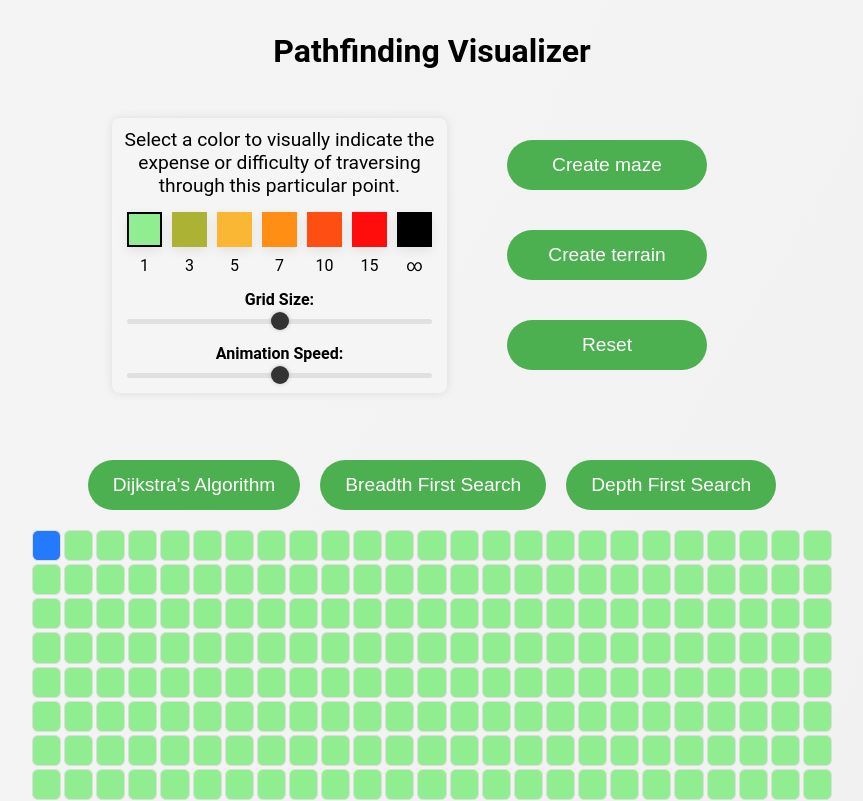
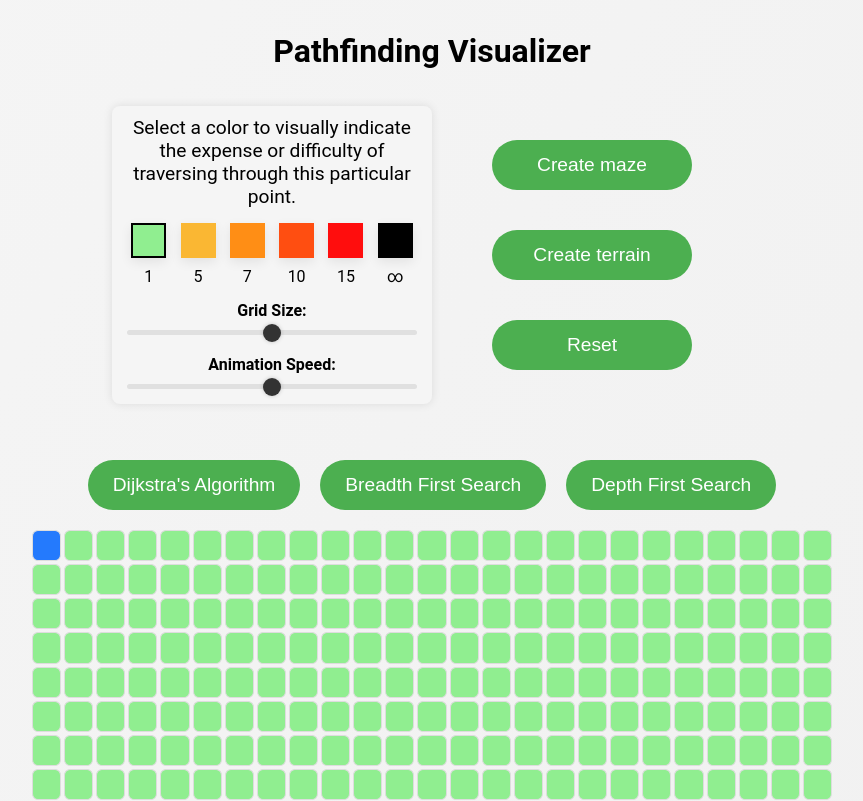
Before and after one commit to alexandengstrom/pathfinding-visualizer, a React (Vite) app: page / in a window 1280 px wide. Shown: the top 801 px of the page, without its empty margins (208-1071 px from the left). Built offline with nearby package versions, Linux system fonts and the light colour scheme.

Commit message:
wrote README

```diff
--- a/src/ControlPanel.jsx
+++ b/src/ControlPanel.jsx
@@ -1,11 +1,11 @@
 import {
   DARK_RED,
   LIGHT_GREEN,
-  MIL_GREEN,
   LIGHT_RED,
   ORANGE,
   YELLOW,
   BLACK,
+  colors,
 } from "./colors";
 import { colorToCostMapping } from "./colors";
 
@@ -21,16 +21,6 @@ function ControlPanel({
   onGenerateTerrain,
   animationRunning,
 }) {
-  const colors = [
-    LIGHT_GREEN,
-    MIL_GREEN,
-    YELLOW,
-    ORANGE,
-    LIGHT_RED,
-    DARK_RED,
-    BLACK,
-  ];
-
   return (
     <div className="control-panel-container">
       <div className="control-panel">
--- a/src/colors.js
+++ b/src/colors.js
@@ -1,5 +1,4 @@
 export const LIGHT_GREEN = "#90EE90";
-export const MIL_GREEN = "#ACB334";
 export const YELLOW = "#FAB733";
 export const ORANGE = "#FF8E15";
 export const LIGHT_RED = "#FF4E11";
@@ -8,19 +7,10 @@ export const BLACK = "#000000";
 export const START_COLOR = "#247AFD";
 export const FINISH_COLOR = "#247AFD";
 
-export const colors = [
-  LIGHT_GREEN,
-  MIL_GREEN,
-  YELLOW,
-  ORANGE,
-  LIGHT_RED,
-  DARK_RED,
-  BLACK,
-];
+export const colors = [LIGHT_GREEN, YELLOW, ORANGE, LIGHT_RED, DARK_RED, BLACK];
 
 export const colorToCostMapping = {
   "#90EE90": 1,
-  "#ACB334": 3,
   "#FAB733": 5,
   "#FF8E15": 7,
   "#FF4E11": 10,
@@ -32,7 +22,6 @@ export const colorToCostMapping = {
 
 export const costToColorMapping = {
   1: "#90EE90",
-  3: "#ACB334",
   5: "#FAB733",
   7: "#FF8E15",
   10: "#FF4E11",
```
Also changed, not shown: 1 other file (tests, documents, lock files or other folders).
